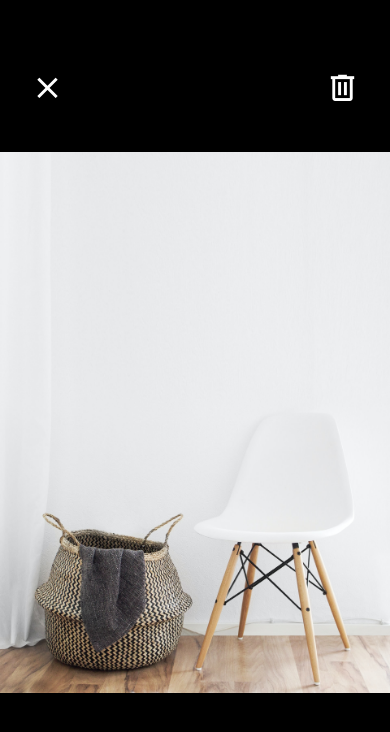
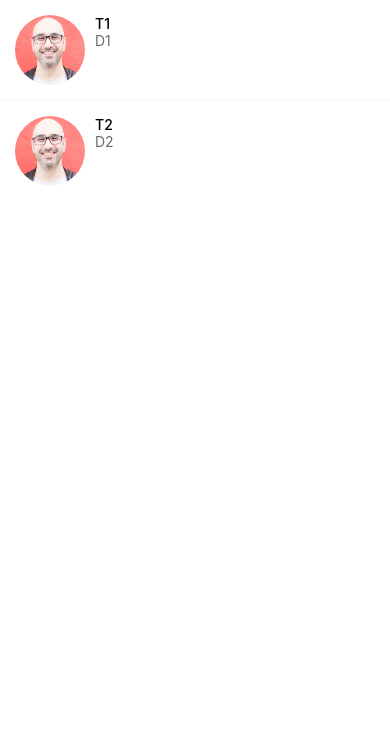
Before and after one commit to Jesse-Lemieux/Table_Read, a React Native app: screen / in a window 390 px wide. Shown: the top 732 px of the page. Built offline with nearby package versions, Linux system fonts and the light colour scheme.

Commit message:
start message component and modularize ListItemSeparator

```diff
--- a/App.js
+++ b/App.js
@@ -1,16 +1,8 @@
-import { StyleSheet, Text, View } from 'react-native';
-import AppButton from './app/components/AppButton';
-import Card from './app/components/Card';
-
-
-import AppText from './app/components/AppText';
-import WelcomeScreen from './app/screens/WelcomeScreen';
-import ListingDetailsScreen from './app/screens/ListingDetailsScreen';
-import ViewImageScreen from './app/screens/ViewImageScreen';
+import MessagesScreen from './app/screens/MessagesScreen';
 
 export default function App() {
   return (
-    <ViewImageScreen />
+    <MessagesScreen />
 
   );
 }
--- a/app/components/ListItem.js
+++ b/app/components/ListItem.js
@@ -18,7 +18,8 @@
 
 const styles = StyleSheet.create({
     container: {
-        flexDirection: 'row'
+        flexDirection: 'row',
+        padding: 15
     },
     image: {
         width: 70,
@@ -27,7 +28,7 @@
         marginRight: 10
     },
     title: {
-        fontWeight: "500"
+        fontWeight: "500",
     },
     subtitle: {
         color: colors.medium
--- /dev/null
+++ b/app/components/ListItemSeparator.js
@@ -0,0 +1,20 @@
+import React from 'react';
+import { StyleSheet, View } from 'react-native';
+import colors from '../config/colors';
+
+function ListItemSeparator() {
+    return (
+        <View style={styles.separator}
+      />
+    );
+}
+
+const styles = StyleSheet.create({
+    separator: {
+        width: "100%",
+        height: 1,
+        backgroundColor: colors.light
+    }
+})
+
+export default ListItemSeparator;
--- /dev/null
+++ b/app/components/Screen.js
@@ -0,0 +1,19 @@
+import React from 'react';
+import Constants from 'expo-constants';
+import { SafeAreaView, StyleSheet, View } from 'react-native';
+
+function Screen({children}) {
+    return (
+        <SafeAreaView style={styles.screen}>
+            {children}
+        </SafeAreaView>
+    );
+}
+
+const styles = StyleSheet.create({
+    screen: {
+        paddingTop: Constants.statusBarHeight
+    }
+})
+
+export default Screen;
--- a/app/config/colors.js
+++ b/app/config/colors.js
@@ -3,5 +3,6 @@
     secondary: '#4ecdc4',
     black: "#000",
     white: "#fff",
-    medium: "#6e6969"
+    medium: "#6e6969",
+    light: "#f8f4f4"
 }
--- /dev/null
+++ b/app/screens/MessagesScreen.js
@@ -0,0 +1,45 @@
+import React from "react";
+import { FlatList, StyleSheet, View } from "react-native";
+
+import Screen from "../components/Screen";
+import ListItem from "../components/ListItem";
+import ListItemSeparator from "../components/ListItemSeparator";
+
+const messages = [
+  {
+    id: 1,
+    title: "T1",
+    description: "D1",
+    image: require("../assets/mosh.jpg"),
+  },
+  {
+    id: 2,
+    title: "T2",
+    description: "D2",
+    image: require("../assets/mosh.jpg"),
+  },
+];
+
+function MessagesScreen(props) {
+  return (
+    <Screen>
+      <FlatList
+        data={messages}
+        keyExtractor={(message) => message.id.toString()}
+        renderItem={({ item }) => (
+          <ListItem
+            title={item.title}
+            subtitle={item.description}
+            image={item.image}
+          />
+        )}
+        ItemSeparatorComponent={ListItemSeparator}
+      />
+    </Screen>
+  );
+}
+
+const styles = StyleSheet.create({
+
+});
+export default MessagesScreen;
--- a/package.json
+++ b/package.json
@@ -12,6 +12,7 @@
   "dependencies": {
     "cli": "^1.0.1",
     "expo": "~45.0.0",
+    "expo-constants": "^13.1.1",
     "expo-status-bar": "~1.3.0",
     "react": "17.0.2",
     "react-dom": "17.0.2",
```
Also changed, not shown: 1 other file (tests, documents, lock files or other folders).
